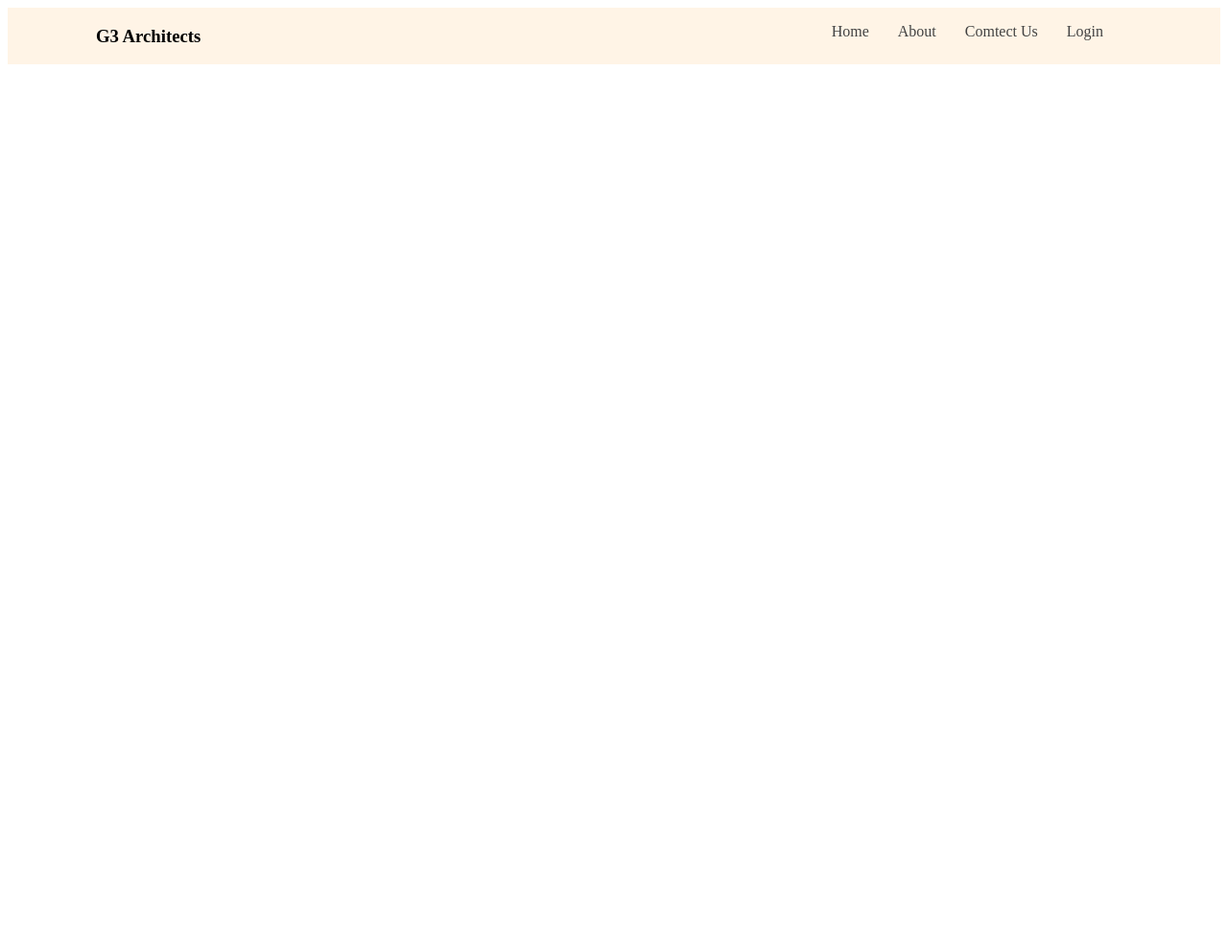
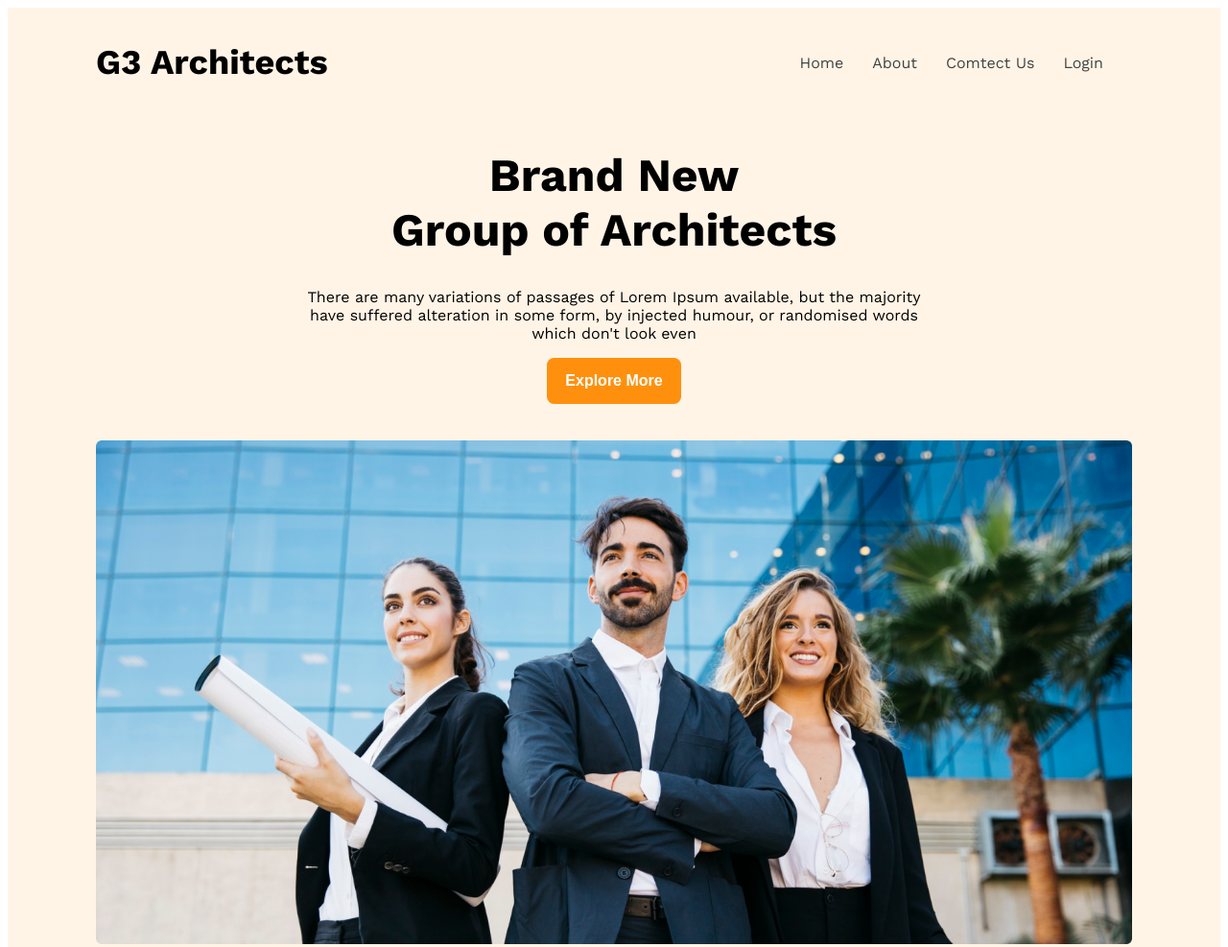
Before and after one commit to sohrab015/g3-architects, a plain HTML site: page index.html in a window 1280 px wide. Shown: the top 987 px of the page at 96% size. Before the commit the page ends 800 px from the top, so only its background shows below. Drawn offline with nearby package versions, Linux system fonts and the light colour scheme.

Commit message:
header part one

```diff
--- a/index.html
+++ b/index.html
@@ -1,11 +1,13 @@
 <!DOCTYPE html>
 <html lang="en">
+
 <head>
     <meta charset="UTF-8">
     <meta name="viewport" content="width=device-width, initial-scale=1.0">
     <title>G3 Architects</title>
     <link rel="stylesheet" href="styles/architects.css">
 </head>
+
 <body class="work-sans-font">
     <header class="bg-light">
         <nav class="navbar display-flex">
@@ -19,7 +21,12 @@
         </nav>
 
         <div class="banner">
-
+            <div class="banner-content">
+                <h1 class="banner-title">Brand New <br>Group of Architects</h1>
+                <p class="banner-description">There are many variations of passages of Lorem Ipsum available, but the majority have suffered alteration in some form, by injected humour, or randomised words which don't look even</p>
+                <button class="btn-primary">Explore More</button>
+            </div>
+            <img class="banner-img" src="images/banner.png" alt="">
         </div>
     </header>
 
@@ -31,4 +38,5 @@
 
     </footer>
 </body>
+
 </html>
--- a/styles/architects.css
+++ b/styles/architects.css
@@ -1,7 +1,7 @@
 @import url('https://fonts.googleapis.com/css2?family=Open+Sans:ital,wght@0,300..800;1,300..800&family=Work+Sans:ital,wght@0,100..900;1,100..900&display=swap');
 
 
-.work-sans-font> {
+.work-sans-font{
   font-family: "Work Sans", sans-serif;
   font-optical-sizing: auto;
   font-weight: 400;
@@ -25,15 +25,27 @@
     background-color: rgba(255, 144, 14, 0.1);
 }
 
-
-
-/* header styles */
+.btn-primary{
+    background-color: #FF900E;
+    border: none;
+    color: white;
+    padding: 15px 19px;
+    font-size: 1rem;
+    font-weight: 600;
+    border-radius: 7.5px;
+}
 
 
 
-/* nav bar styles */
+/* header and nav bar styles */
 .navbar{
     justify-content: space-between;
+    align-items: center;
+}
+
+.brand{
+    font-weight: 700;
+    font-size: 2.25rem;
 }
 
 .nav-item{
@@ -49,3 +61,29 @@
     max-width: 1080px;
     margin: 0 auto;
 }
+
+/* banner releted styles */
+.banner-content{
+    max-width: 640px;
+    margin: 0 auto;
+    text-align: center;
+    margin-bottom: 37.5px;
+}
+
+.banner-title{
+    font-weight: 700;
+    font-size: 3rem;
+}
+
+.banner-img{
+    width: 100%;
+}
+
+
+
+/* responsive media query */
+@media screen and (max-width: 576px) {
+    .navbar, .nav-link{
+        flex-direction: column;
+    }
+}
```
